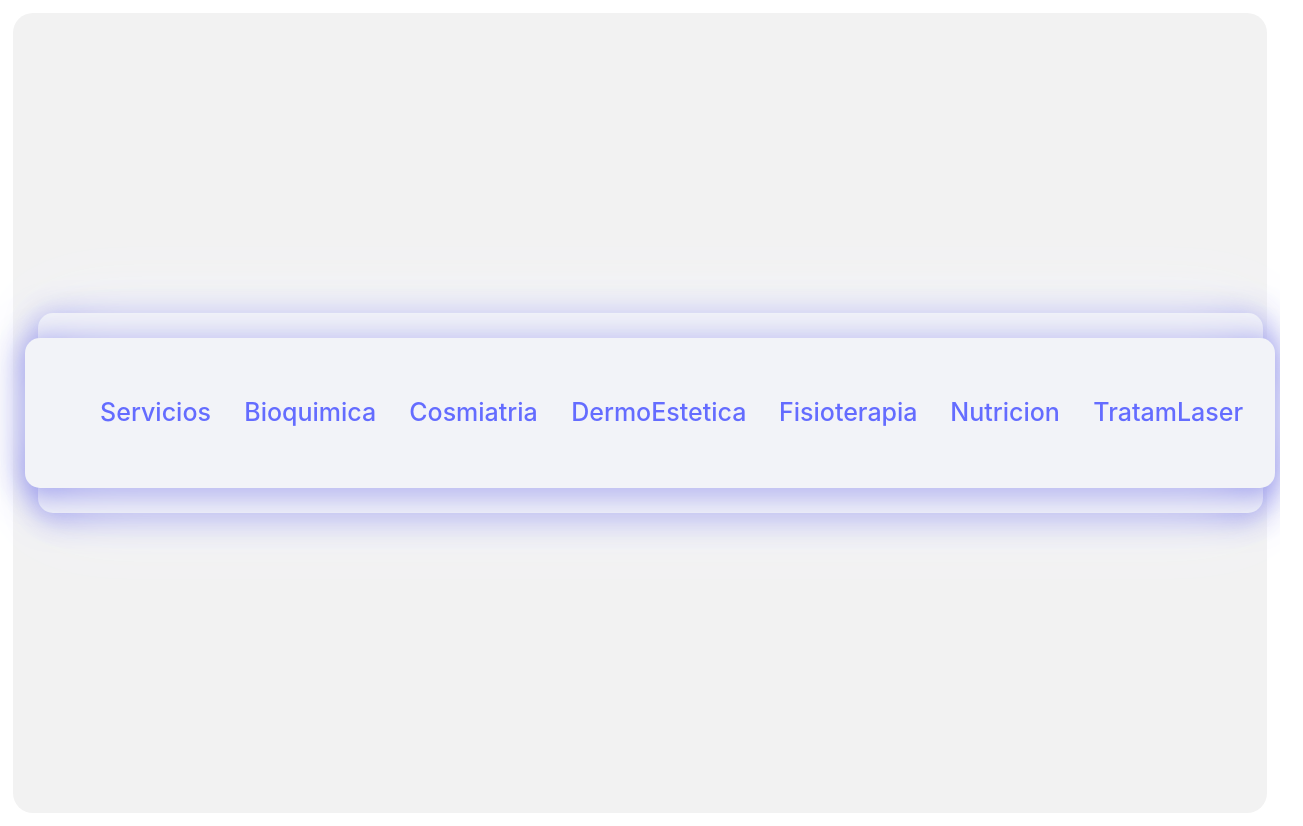
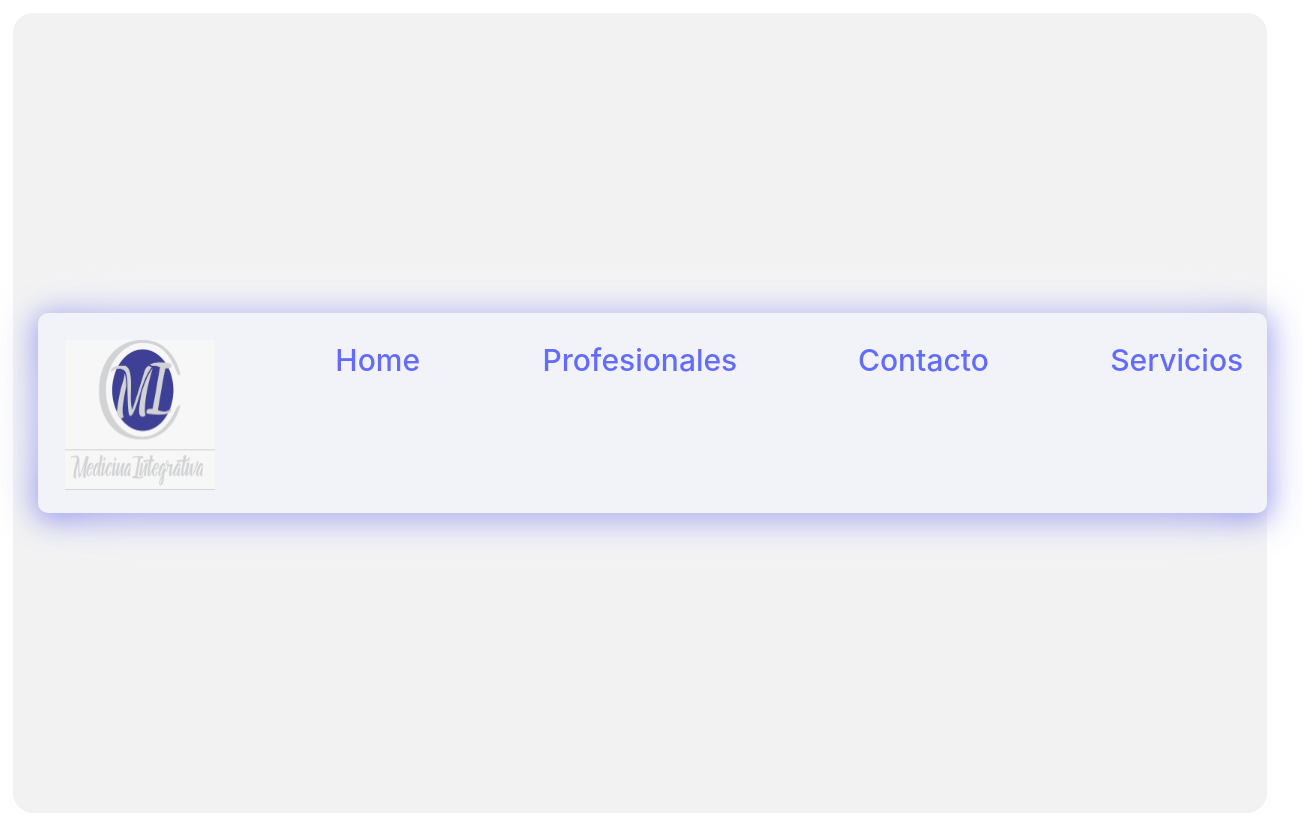
Before and after one commit to ginofrancocba/medicinaIntegrativaFront, a React (Vite) app: page /Servicios in a window 1280 px wide. Shown: the whole page, 1303 px wide, since content can reach past the window. Built offline with nearby package versions, Linux system fonts and the light colour scheme.

Commit message:
Add Change pages

```diff
--- a/src/App.jsx
+++ b/src/App.jsx
@@ -27,10 +27,10 @@ function App() {
           <Route path='Profesionales' element={<Profesionales />}/>
           <Route path='Contacto' element={<Contact />}/>
           <Route path='Pacientes' element={<Pacientes />}/>
+          <Route path='Servicios' element={<Servicios />}/>
           <Route path='*' element={<NoPage/>}/>
         </Route>
         <Route path='/' element={<LayoutServicios />}>
-           <Route path='Servicios' element={<Servicios />}/>
            <Route path='Bioquimica' element={<Bioquimica />}/>
            <Route path='TratamLaser' element={<TratamLaser />}/>
            <Route path='Cosmiatria' element={<Cosmiatria />}/>
--- a/src/pages/Layout.jsx
+++ b/src/pages/Layout.jsx
@@ -12,23 +12,20 @@ function Layout() {
                         <ul>
                             <Grid className="logo">
                             <li>
-                            <img src={logo} alt='Logo' />
+                                <img src={logo} alt='Logo' />
                             </li>
                             </Grid>
                             <li>
                                 <Link to="/">Home</Link>
                             </li>
                             <li>
-                                <Link to="/blogs">Profesionales</Link>
+                                <Link to="/profesionales">Profesionales</Link>
                             </li>
                             <li>
                                 <Link to="/contacto">Contacto</Link>
                             </li>
                             <li>
                                 <Link to="/servicios">Servicios</Link>
-                            </li>
-                            <li>
-                                <Link to="/pacientes">Pacientes</Link>
                             </li>
                         </ul>
                     </nav>
--- a/src/pages/LayoutServicios.css
+++ b/src/pages/LayoutServicios.css
@@ -3,17 +3,30 @@
     justify-content:center;
     text-align: center;
     align-items: center;
+    width: 1500px;
     height: 200px;
     background-color: var(--grey);
-    border-radius: 15px;
+    border-radius: 10px;
     box-shadow: var(--grey) 0px 0px 95px, var(--azul) 0px 4px 31px;
     border: 0px solid var(--azul-fran);
     margin: 0px;
 }
 
+.navbar-servicios ul img {
+    display: flex;
+    width: 150px;
+    height: 150px;
+    margin: 0;
+    border-color: 1px solid var(--azul);
+  }
+
+
 .navbar-servicios ul {
-   width: 1400px;
-   justify-content:space-evenly;
-   font-size: 25px;
-   list-style: none;
+    display:flex ;
+    width: 1300px;
+    justify-content:space-around;
+    font-size: 30px;
+    list-style: none;
+    margin: 0;
+    padding: 0;
 }
--- a/src/pages/LayoutServicios.jsx
+++ b/src/pages/LayoutServicios.jsx
@@ -1,5 +1,6 @@
 import { Outlet, Link } from "react-router-dom";
 import {Grid} from '@material-ui/core';
+import logo from '../imgs/logo.jpeg';
 import './LayoutServicios.css';
 
 function LayoutServicios() {
@@ -7,11 +8,15 @@ function LayoutServicios() {
         <div>
             <Grid
                 container className="container-layoutServicios">
-
                     <nav className="navbar-servicios navbar-expand-lg bg-dark">
                         <ul>
+                            <Grid className="logo">
                             <li>
-                              <Link to="/">Servicios</Link>
+                                <img src={logo} alt='Logo' />
+                            </li>
+                            </Grid>
+                            <li>
+                                <Link to="/">Home</Link>
                             </li>
                             <li>
                                 <Link to="/bioquimica">Bioquimica</Link>
--- a/src/pages/Profesionales.jsx
+++ b/src/pages/Profesionales.jsx
@@ -1,7 +1,6 @@
-function Profesionales
-(){
+function Profesionales(){
 
-    return <h1>Esta pagina es para Blogs</h1>
+    return <h1>Esta pagina es para Profesionales</h1>
 }
 
 export default Profesionales
--- a/src/pages/Servicios.css
+++ b/src/pages/Servicios.css
@@ -4,8 +4,8 @@
     justify-content:space-between;
     text-align: center;
     align-items: center;
-    width: 1250px;
-    height: 150px;
+    width: 1500px;
+    height: 200px;
     background-color: var(--grey);
     border-radius: 15px;
     box-shadow: var(--grey) 0px 0px 95px, var(--azul) 0px 4px 31px ;
--- a/src/pages/Servicios.jsx
+++ b/src/pages/Servicios.jsx
@@ -7,8 +7,9 @@ function Servicios() {
     return
          <div>
              <Grid
-                 container>
-
+                 container
+                       className="container-layoutServicios">
+                        <nav className="navbar-servicios navbar-expand-lg bg-dark"></nav>
               </Grid>
               <Outlet />
                     <h1>Esta pagina es para Servicios</h1>
```
Also changed, not shown: src/pages/Layout.css (indentation only). Lines whose indentation alone changed are shown as unchanged.
